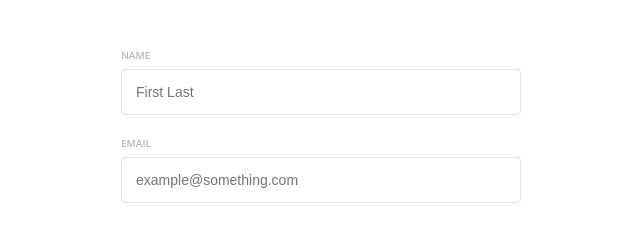
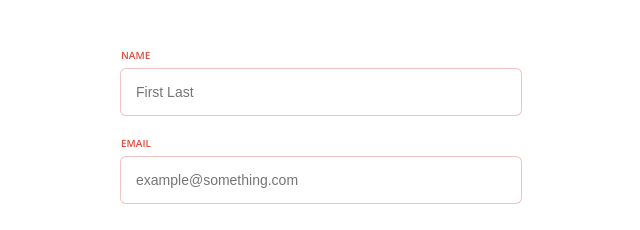
Before and after one commit to patconrey/portfolio, a website: page src/index.pug in a window 1280 px wide. Shown: the part 3204-3434 px from the top of the page, 319-959 px from the left. Drawn offline with nearby package versions, Linux system fonts and the light colour scheme; files that its build step writes are made by us from their sources; files whose address does not match are found by name.

Commit message:
Added required prop to contact info

```diff
--- a/src/mixins.pug
+++ b/src/mixins.pug
@@ -63,10 +63,10 @@ mixin emailing_list_sign_up
     form.form(name="contact" method="POST" data-netlify="true")
         .form__content
             .form__group
-                input.form__input(type="text" name="name" id="contact-name" placeholder="First Last")
+                input.form__input(type="text" name="name" id="contact-name" placeholder="First Last" required)
                 label.form__label(for="contact-name") Name
             .form__group
-                input.form__input(type="email" name="email" id="contact-email" placeholder="example@something.com")
+                input.form__input(type="email" name="email" id="contact-email" placeholder="example@something.com" required)
                 label.form__label(for="contact-email") Email
             .form__group.form__honeypot
                 input.form__input.form__honeypot(name="bot-field" id="bot-field" tabindex="-1")
```
Also changed, not shown: blog/leaving_facebook.html, index.html.
